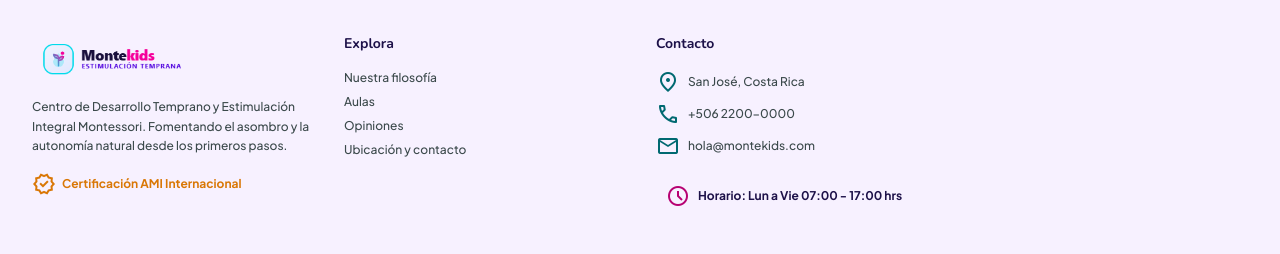
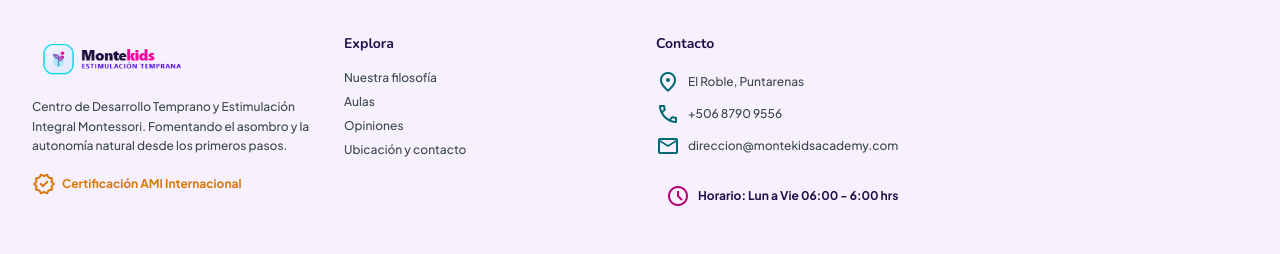
Before and after one commit to aleexds/MontekidsProyect, a React (Vite) app in the folder reactInicio/: page / in a window 1280 px wide. Shown: the part 4027-4281 px from the top of the page. Built offline with nearby package versions, Linux system fonts and the light colour scheme.

Commit message:
modificacionCredencialesNavbar

```diff
--- a/reactInicio/src/components/Footer.jsx
+++ b/reactInicio/src/components/Footer.jsx
@@ -46,20 +46,20 @@ export default function Footer() {
             <div className="space-y-2 text-xs text-on-surface-variant font-medium">
               <p className="flex items-center gap-2">
                 <span className="material-symbols-outlined text-[18px] text-primary">location_on</span>
-                San José, Costa Rica
+                El Roble, Puntarenas
               </p>
               <p className="flex items-center gap-2">
                 <span className="material-symbols-outlined text-[18px] text-primary">call</span>
-                +506 2200-0000
+                +506 8790 9556
               </p>
               <p className="flex items-center gap-2">
                 <span className="material-symbols-outlined text-[18px] text-primary">mail</span>
-                hola@montekids.com
+                direccion@montekidsacademy.com
               </p>
             </div>
             <div className="mt-4 p-2.5 rounded-xl bg-surface-container-high/60 flex items-center gap-2 text-xs font-bold text-on-surface">
               <span className="material-symbols-outlined text-tertiary text-[18px]">schedule</span>
-              <span>Horario: Lun a Vie 07:00 - 17:00 hrs</span>
+              <span>Horario: Lun a Vie 06:00 - 6:00 hrs</span>
             </div>
           </div>
 
```
